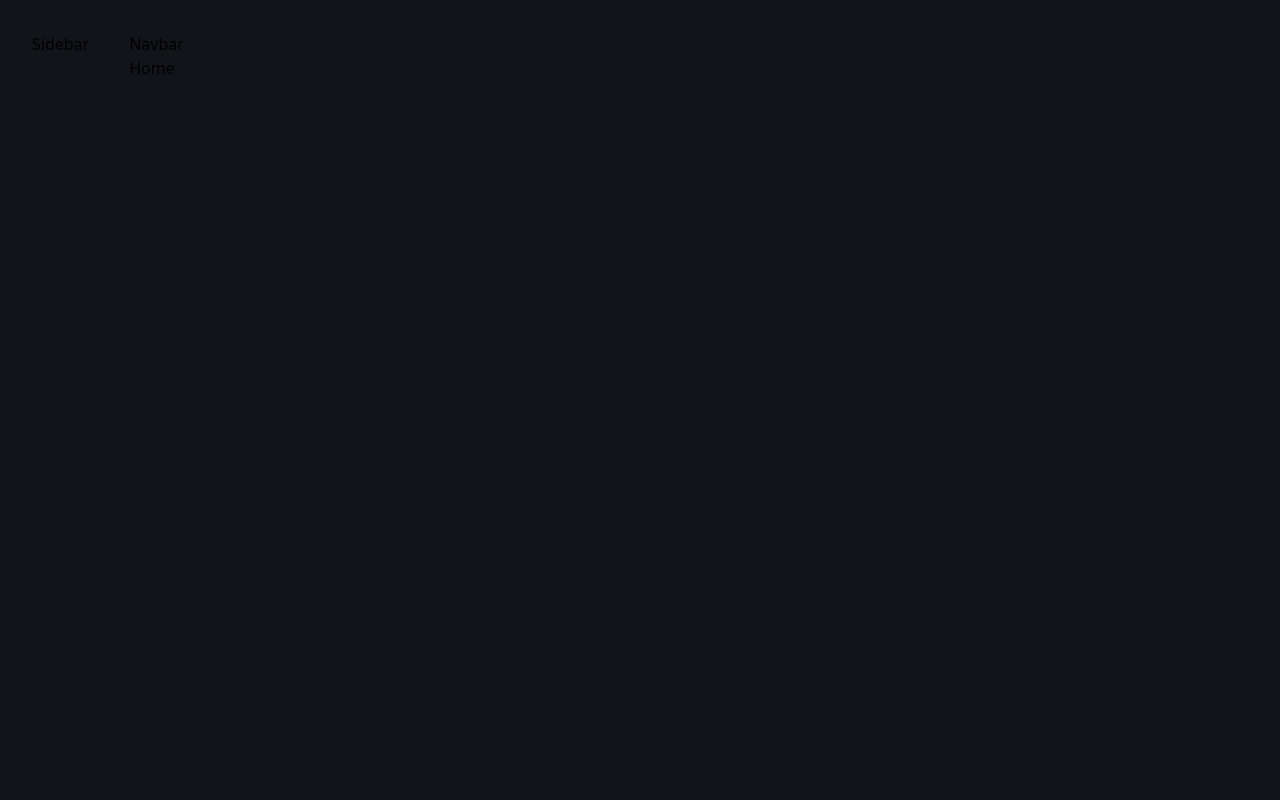
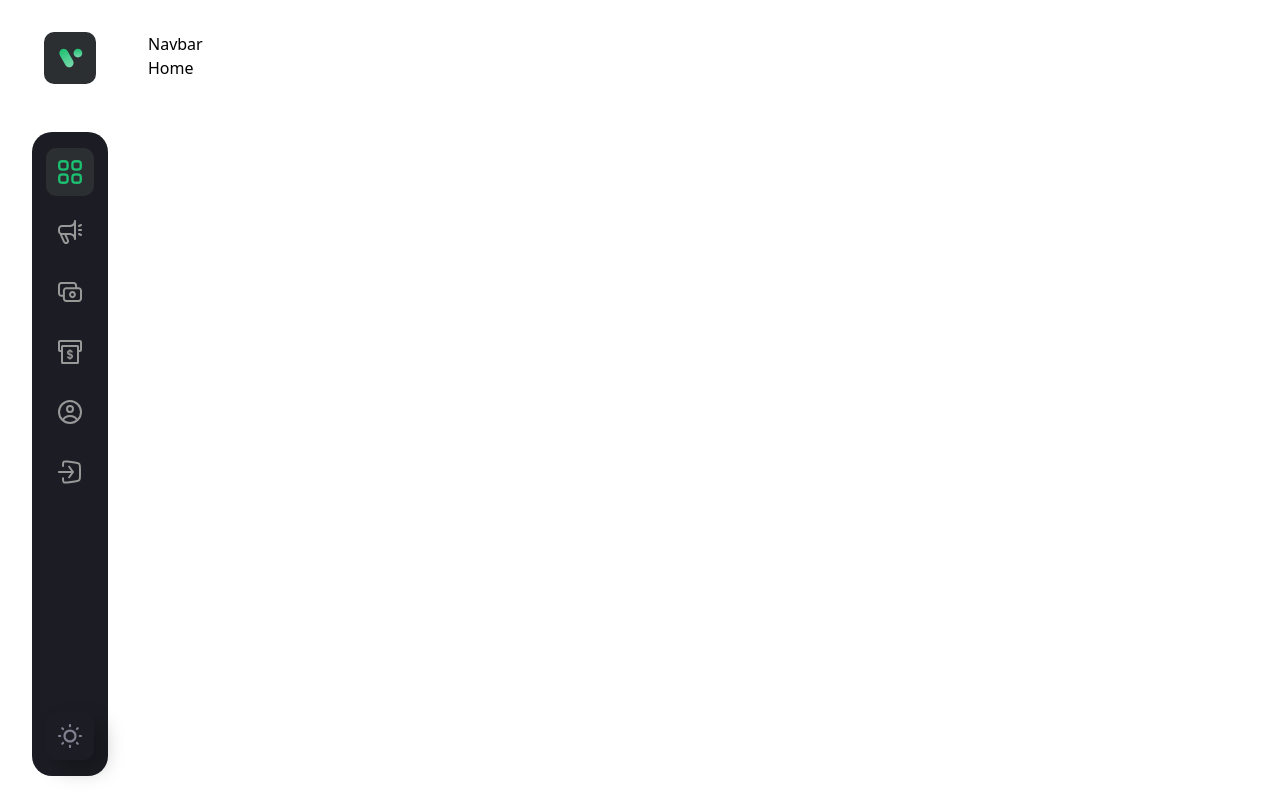
Before and after one commit to shisukeUrahara/web3-crowdfunding-app, a React (Vite) app in the folder client/: page / in a window 1280 px wide. Built offline with nearby package versions, Linux system fonts and the light colour scheme; what @thirdweb-dev/react would draw is missing.

Commit message:
added sidebar on client side

```diff
--- a/client/src/App.jsx
+++ b/client/src/App.jsx
@@ -7,7 +7,7 @@
 
 export default function App() {
   return (
-    <div className="relative sm:p-8 p-4 bg-[#13131a] min-h-screen flex flex-row">
+    <div className="relative sm:p-8 p-4 bg-[#0000] min-h-screen flex flex-row">
       {/*  sidebar */}
       <div className="sm:flex hidden mr-10 relative">
         <Sidebar />
--- /dev/null
+++ b/client/src/components/Icon.jsx
@@ -0,0 +1,18 @@
+import React from 'react'
+
+const Icon = ({ styles, name, imgUrl, isActive, disabled, handleClick }) => {
+    return (
+        <div className={`w-[48px] h-[48px] rounded-[10px] ${isActive
+            && isActive == name && 'bg-[#2c2f32]'} flex justify-center
+            items-center ${!disabled && 'cursor-pointer'} ${styles}`} onClick={handleClick}>
+            {!isActive ? (
+                <img src={imgUrl} alt="fund_logo" className='w-1/2 h-1/2' />
+            ) : (
+                <img src={imgUrl} alt="fund_logo" className={`w-1/2 h-1/2 ${isActive !== name && 'grayscale'}`} />
+            )
+            }
+        </div>
+    )
+}
+
+export default Icon
--- a/client/src/components/Sidebar.jsx
+++ b/client/src/components/Sidebar.jsx
@@ -1,8 +1,47 @@
-import React from 'react'
+import React, { useState } from 'react';
+import { Link, useNavigate } from 'react-router-dom';
+import { sun, logo } from '../assets';
+import { navlinks } from '../constants'
+import Icon from './Icon';
+
 
 const Sidebar = () => {
+  const navigate = useNavigate();
+  const [isActive, setIsActive] = useState('dashboard');
+
   return (
-    <div>Sidebar</div>
+    <div className='flex justify-between items-center flex-col sticky top-5 h-[93vh]'>
+      <Link to="/">
+        <Icon styles="w-[52px] h-[52px] bg-[#2c2f32]" imgUrl={logo} />
+      </Link>
+      <div className='flex flex-col flex-1 justify-between items-center bg-[#1c1c24] rounded-[20px] w-[76px] py-4 mt-12 '>
+
+        <div className='flex flex-col justify-center items-center gap-3'>
+          {
+            navlinks.map((link) => (
+              <Icon
+                key={link.name}
+                {...link}
+                isActive={isActive}
+                handleClick={() => {
+                  if (!link.disabled) {
+                    setIsActive(link.name);
+                    navigate(link.link)
+
+                  }
+                }}
+              />
+            ))
+          }
+
+        </div>
+        <Icon
+          styles="bg-[#1c1c24] shadow-secondary"
+          imgUrl={sun}
+        />
+      </div>
+
+    </div>
   )
 }
 
--- a/package.json
+++ /dev/null
@@ -1,5 +0,0 @@
-{
-  "dependencies": {
-    "react-router-dom": "^6.8.1"
-  }
-}
```
Also changed, not shown: 1 other file (tests, documents, lock files or other folders).
